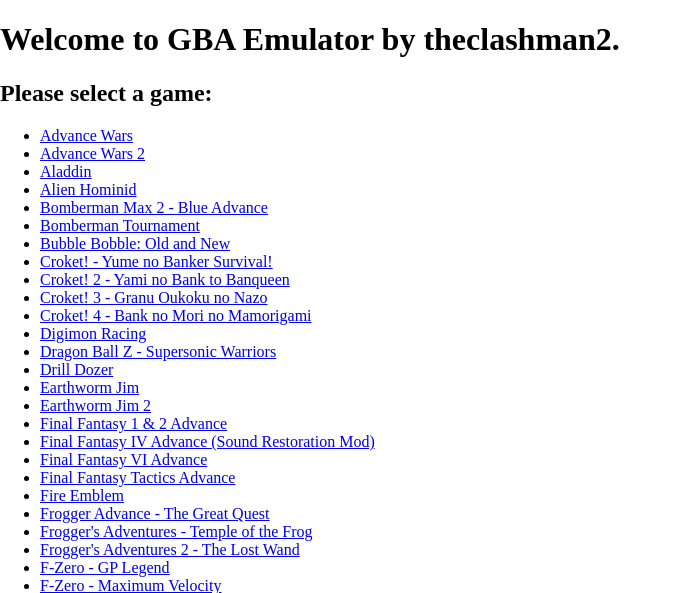
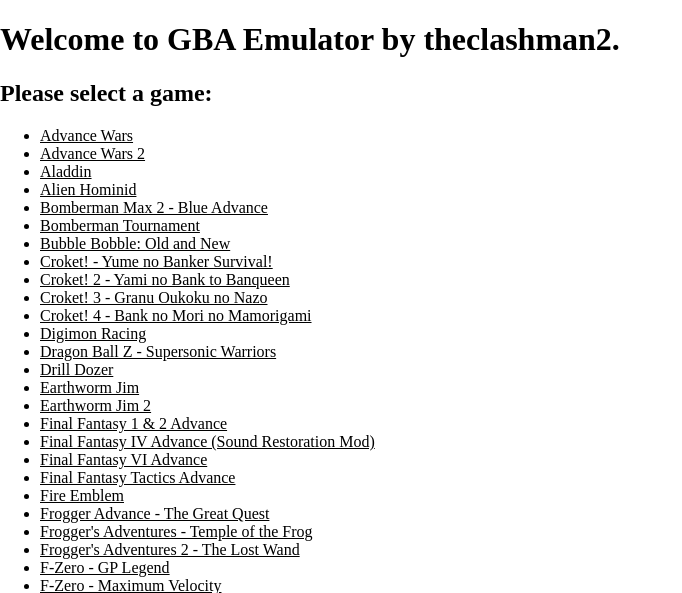
Before and after one commit to Qinx99/hub, a PHP site: page /emulator/index.html in a window 1280 px wide. Shown: the top 593 px of the page, without its empty margins (0-682 px from the left). Run offline with PHP 8.4, Linux system fonts and the light colour scheme.

Commit message:
Update main.css

```diff
--- a/emulator/user_css/main.css
+++ b/emulator/user_css/main.css
@@ -25,3 +25,6 @@ span {
     font-family: monospace;
     display:none;
 }
+
+a {
+    color: inherit;
```
